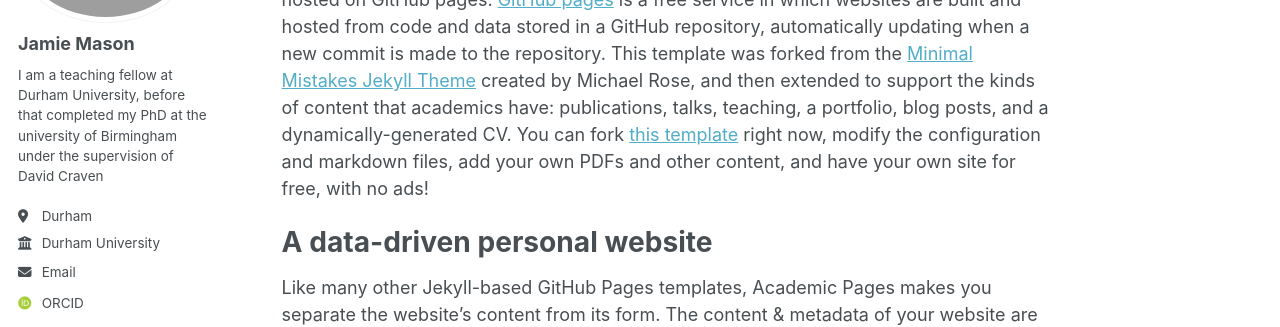
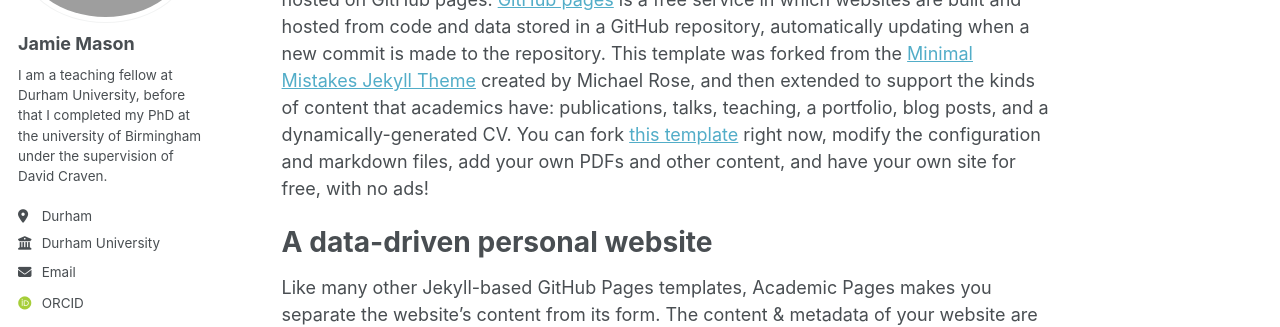
Before and after one commit to fake-versace/fake-versace.github.io, a Jekyll site: the page built from _pages/about.md, in a window 1280 px wide. Shown: the part 210-537 px from the top of the page. Built offline with Jekyll 4.4.1, drawn with Linux system fonts in a browser that asks for light colours; some web fonts are replaced.

```diff
--- a/_config.yml
+++ b/_config.yml
@@ -25,7 +25,7 @@ author:
   avatar           : "jamie_mason_profile_square.png"
   name             : "Jamie Mason"
   pronouns         : # example: "she/her"
-  bio              : "I am a teaching fellow at Durham University, before that completed my PhD at the university of Birmingham under the supervision of David Craven"
+  bio              : "I am a teaching fellow at Durham University, before that I completed my PhD at the university of Birmingham under the supervision of David Craven."
   location         : "Durham"
   employer         : "Durham University"
   uri              : # URL
```
